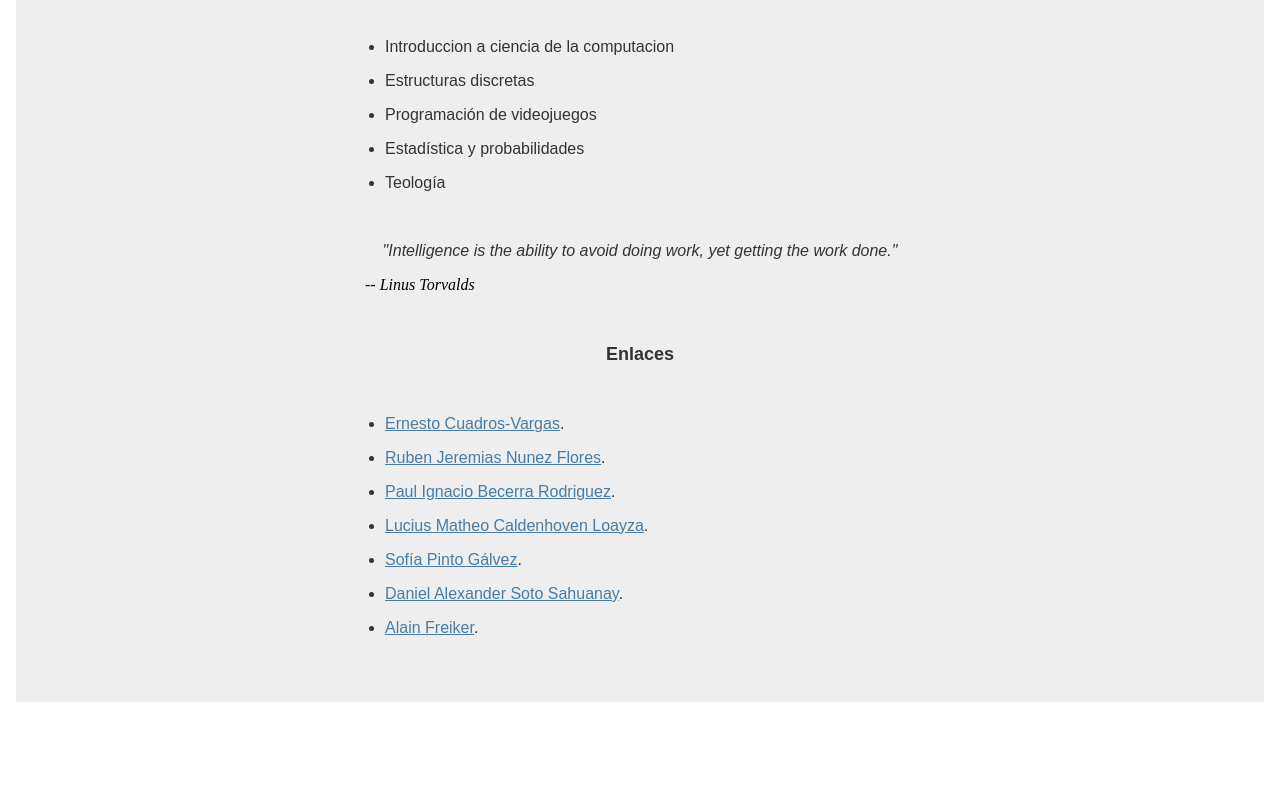
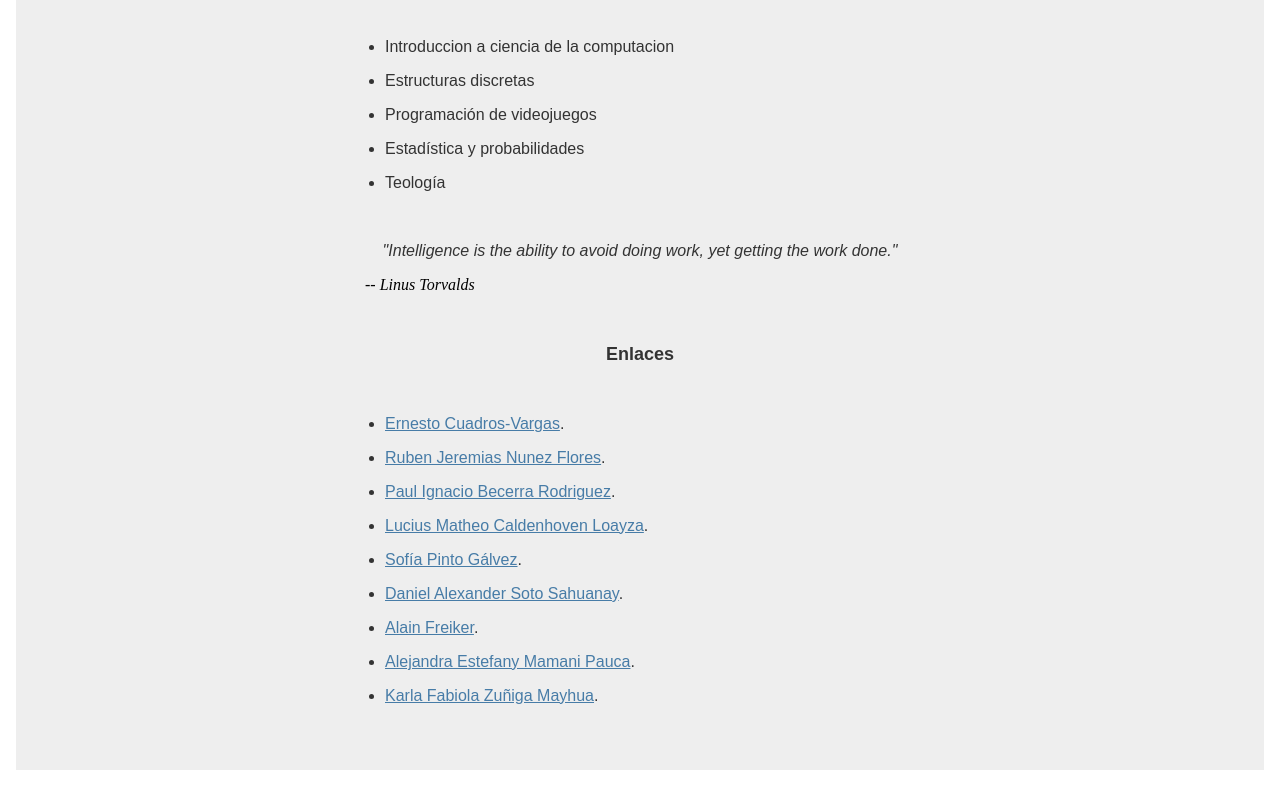
Before and after one commit to S6bastian/seamurai.github.io, a plain HTML site: page index.html in a window 1280 px wide. Shown: the part 425-1225 px from the top of the page. Before the commit the page ends 1157 px from the top, so only its background shows below. Drawn offline with Linux system fonts and the light colour scheme.

Commit message:
Update index.html

```diff
--- a/index.html
+++ b/index.html
@@ -65,6 +65,12 @@
           <li>
             <a id="xd" href="https://frac722.github.io/" target="_blank">Alain Freiker</a>.
           </li>
+          <li>
+            <a id="xd" href="https://aleemp.github.io/AlejandraEMP/" target="_blank">Alejandra Estefany Mamani Pauca</a>.
+          </li>
+          <li>
+            <a id="xd" href="https://karlazuniga3001-36dbb.web.app/" target="_blank">Karla Fabiola Zuñiga Mayhua</a>.
+          </li>
         </ul>
       </section>
     </main>
```
